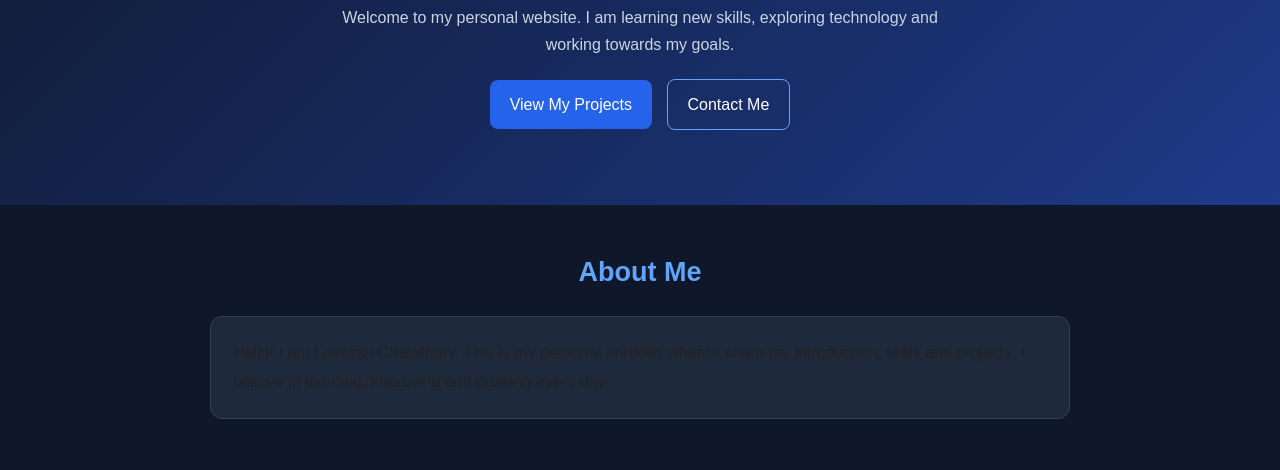
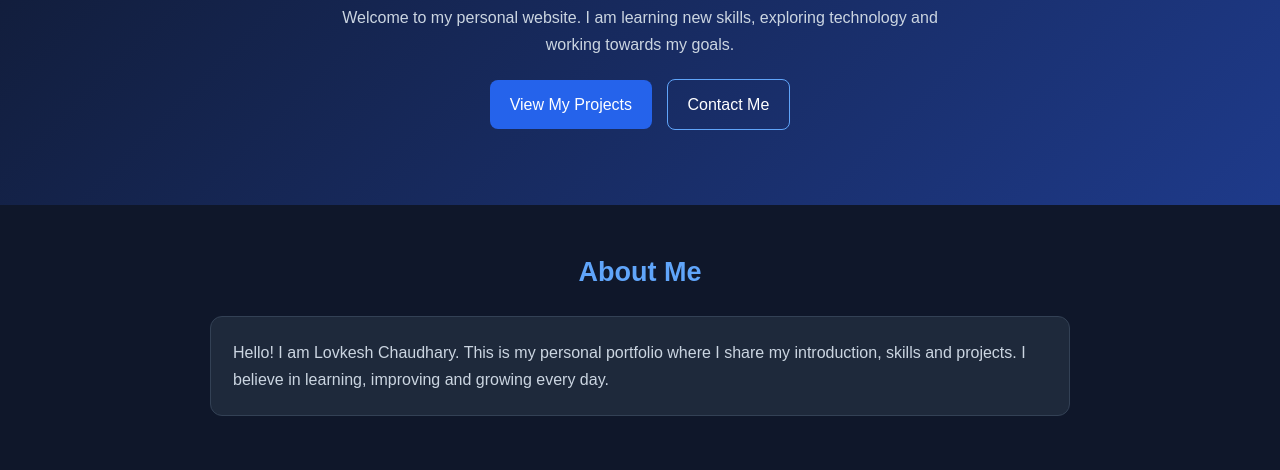
Before and after one commit to lovkushchaudhary2026-afk/My-portfolio-, a plain HTML site: page index.html in a window 1280 px wide. Shown: the part 479-949 px from the top of the page. Drawn offline with Linux system fonts and the light colour scheme.

Commit message:
Delete CSS for section paragraphs
Removed unnecessary CSS rules for section paragraphs.

```diff
--- a/index.html
+++ b/index.html
@@ -160,14 +160,6 @@
       }
     }
 
-section p {
-  display: block !important;
-  visibility: visible !important;
-  opacity: 1 !important;
-  color: #222 !important;
-  font-size: 16px !important;
-  line-height: 1.8 !important;
-}
 
   </style>
 </head>
```
